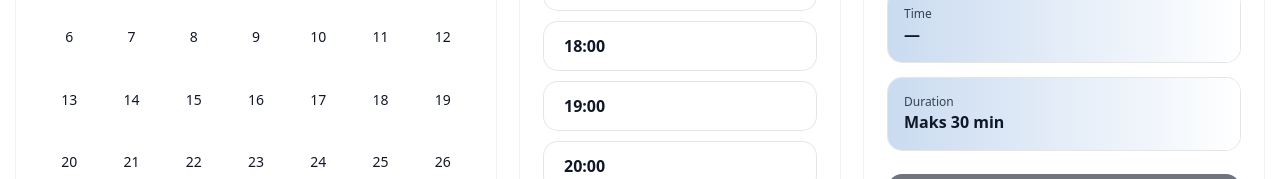
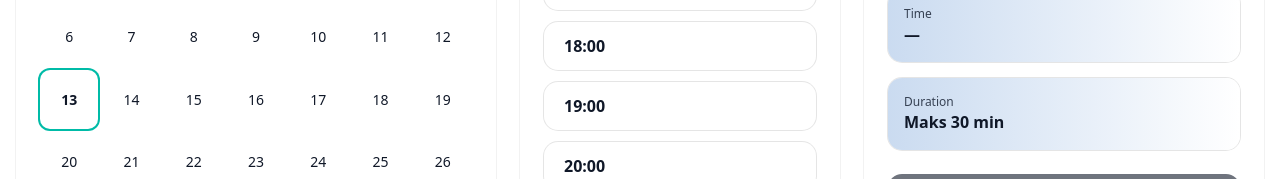
Before and after one commit to MilanRamadhan/my-klinik, a Next.js app: page /schedule in a window 1280 px wide. Shown: the part 332-511 px from the top of the page. Built offline with nearby package versions, Linux system fonts and the light colour scheme; no server answers.

Commit message:
feat: update design calender schedule

```diff
--- a/src/app/schedule/page.tsx
+++ b/src/app/schedule/page.tsx
@@ -61,6 +61,7 @@ export default function SchedulePage() {
   const [saving, setSaving] = useState(false);
   const [msg, setMsg] = useState<{ type: "ok" | "err"; text: string } | null>(null);
 
+  const today = new Date();
   const cells = useMemo(() => monthMatrix(viewMonth), [viewMonth]);
   const canSubmit = !!(selectedDate && selectedTime);
 
@@ -212,11 +213,17 @@ export default function SchedulePage() {
           <div className="grid grid-cols-7 gap-1">
             {useMemo(() => monthMatrix(viewMonth), [viewMonth]).map(({ d, inMonth }, i) => {
               const sel = selectedDate && fmtDateISO(d) === fmtDateISO(selectedDate);
+              const isToday = fmtDateISO(d) === fmtDateISO(today);
               return (
                 <button
                   key={i}
                   onClick={() => setSelectedDate(new Date(d))}
-                  className={["aspect-square rounded-lg text-sm", inMonth ? "text-gray-900" : "text-gray-400", "hover:bg-gray-100", sel ? "bg-[#d9e7f7] font-semibold ring-1 ring-[#9fc0dc]" : "bg-white"].join(" ")}
+                  className={[
+                    "aspect-square rounded-lg text-sm transition-all",
+                    inMonth ? "text-gray-900" : "text-gray-400",
+                    "hover:bg-gray-100",
+                    sel ? "bg-[#d9e7f7] font-semibold ring-2 ring-[#9fc0dc]" : isToday ? "bg-white font-bold ring-2 ring-teal-500" : "bg-white",
+                  ].join(" ")}
                 >
                   {d.getDate()}
                 </button>
@@ -241,8 +248,8 @@ export default function SchedulePage() {
                     active
                       ? "bg-[#7aa6d8] text-white ring-transparent shadow-[0_6px_0_rgba(0,0,0,0.15)]"
                       : available
-                      ? "bg-white text-gray-900 ring-black/10 hover:ring-black/20"
-                      : "bg-gray-100 text-gray-400 ring-black/10 cursor-not-allowed",
+                        ? "bg-white text-gray-900 ring-black/10 hover:ring-black/20"
+                        : "bg-gray-100 text-gray-400 ring-black/10 cursor-not-allowed",
                   ].join(" ")}
                 >
                   {time}
```
